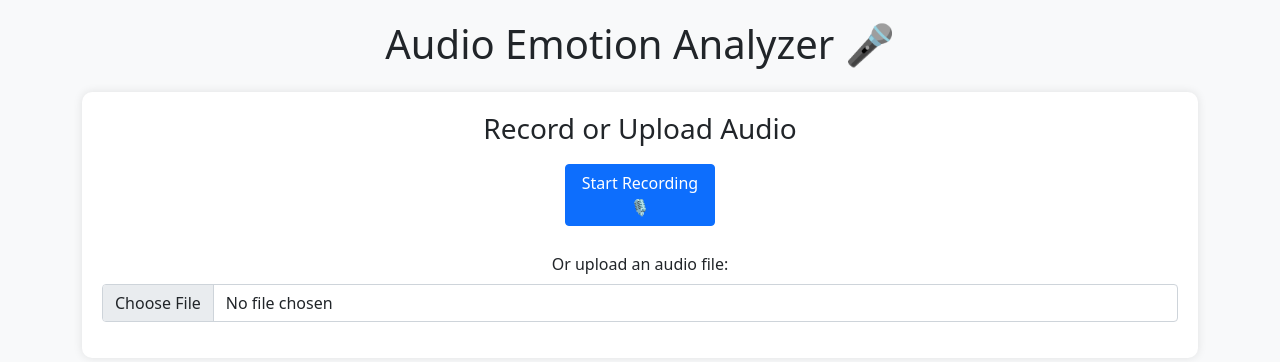
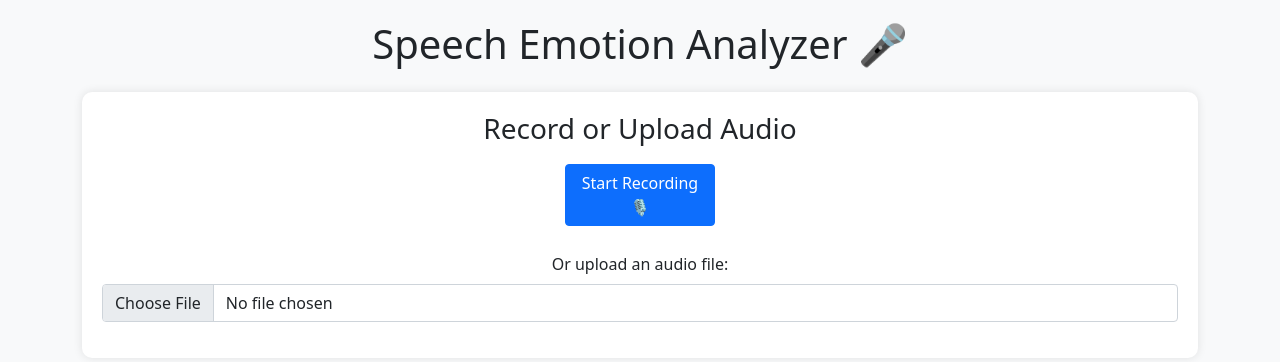
Before and after one commit to StephenJudeD/ser_upload_deep_learning_llm, a Flask app: page / in a window 1280 px wide. Shown: the top 362 px of the page. Run offline with Flask 3, Linux system fonts and the light colour scheme; parts of the project's set-up code (start-up, migrations or seed data) failed here and were passed over; some libraries are stand-ins or nearby versions.

Commit message:
Update index.html

```diff
--- a/templates/index.html
+++ b/templates/index.html
@@ -46,7 +46,7 @@
 </head>
 <body>
     <div class="container">
-        <h1 class="text-center mb-4">Audio Emotion Analyzer 🎤</h1>
+        <h1 class="text-center mb-4">Speech Emotion Analyzer 🎤</h1>
 
         <div class="recorder-container text-center">
             <h3>Record or Upload Audio</h3>
```
